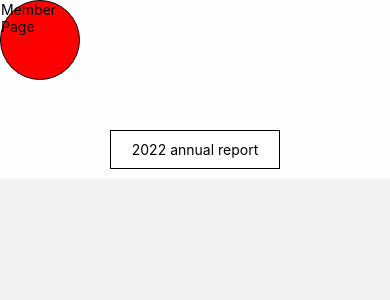
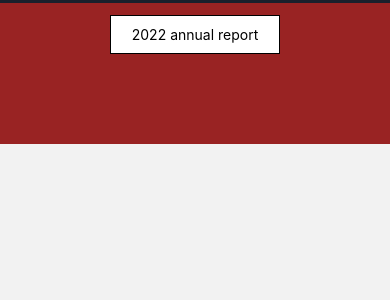
Before and after one commit to qerplunk/PlayForeverApp, a React Native app: screen /Home in a window 390 px wide. Shown: the top 300 px of the page. Built offline with nearby package versions, Linux system fonts and the light colour scheme.

Commit message:
Changed: Home screen; Added: new assets

```diff
--- a/App.js
+++ b/App.js
@@ -1,5 +1,6 @@
 import { NavigationContainer } from '@react-navigation/native';
 import { createStackNavigator } from '@react-navigation/stack';
+import { StatusBar } from 'react-native';
 
 import Home from './Home';
 import MemberPage from './MemberPage';
@@ -9,6 +10,7 @@ const Stack = createStackNavigator();
 export default function App() {
   return (
     <NavigationContainer>
+      <StatusBar hidden={false}/>
       <Stack.Navigator initialRouteName='Home'>
 
         { /* HOME screen */ }
@@ -24,7 +26,6 @@ export default function App() {
           component={MemberPage}
           options={{headerShown: false}}
         />
-
       </Stack.Navigator>
     </NavigationContainer>
   );
--- /dev/null
+++ b/Colors.js
@@ -0,0 +1,3 @@
+export const COLORS = {
+  navy_blue: '#1a202c'
+}
--- a/Home.js
+++ b/Home.js
@@ -1,25 +1,21 @@
 import { React } from 'react';
 import { ScrollView, StyleSheet, SafeAreaView, View, Text, TouchableOpacity } from 'react-native';
 
-const Home = ({ navigation }) => {
+import HomeBanner from './HomeBanner'
+
+const Home = () => {
   return (
     <SafeAreaView style={{backgroundColor:'#fefefe'}}>
 
-      { /* MEMBER LOGO */ }
-      <TouchableOpacity
-        style={styles.member_logo}
-        onPress={() => navigation.navigate('MemberPage')}
-      >
-        <Text>Member Page</Text>
-      </TouchableOpacity>
+      { /* Home banner */ }
+      <HomeBanner/>
 
-      {/* Scrollable area */}
+      { /* Scrollable area */ }
       <ScrollView
-        style={{marginTop: 50, marginBottom: 0, backgroundColor: '#fefefe'}}
+        style={{backgroundColor: '#992323', paddingTop: '3%'}}
         scrollEventThrottle={4}
       >
-
-        {/* Annual Report Button */}
+        { /* Annual Report Button */ }
         <View style={{alignItems:'center'}}>
           <TouchableOpacity
             style={styles.annual_report}
@@ -31,7 +27,7 @@ const Home = ({ navigation }) => {
           </TouchableOpacity>
         </View>
 
-        {/* Content */}
+        { /* Content */ }
 
       </ScrollView>
     </SafeAreaView>
@@ -48,13 +44,6 @@ const styles = StyleSheet.create({
     padding: 10,
     marginBottom: 10,
   },
-  member_logo: {
-    width: 80,
-    height: 80,
-    borderWidth: 1,
-    borderRadius: '100%',
-    backgroundColor: 'red'
-  }
 });
 
 export default Home;
--- /dev/null
+++ b/HomeBanner.js
@@ -0,0 +1,59 @@
+import { React } from 'react';
+import { TouchableOpacity, View, StyleSheet, Image } from 'react-native';
+import { useNavigation } from '@react-navigation/native';
+
+import { COLORS } from './Colors';
+
+const HomeBanner = () => {
+  const navigation = useNavigation();
+
+  return (
+    <View style={banner.background}>
+      <View style={banner.contents}>
+        <Image
+          style={banner.contents.play_forever_logo}
+          source={require('./assets/PlayForeverLogo_image_text_transparent.png')}
+        />
+
+        <TouchableOpacity
+          style={banner.contents.account_button}
+          onPress={() => navigation.navigate('MemberPage')}
+        >
+        </TouchableOpacity>
+
+      </View>
+    </View>
+  );
+};
+
+const banner = StyleSheet.create({
+  background: {
+    backgroundColor: COLORS.navy_blue,
+    height: '2.3%',
+  },
+  contents: {
+    flexDirection: 'row',
+    justifyContent: 'space-between',
+    alignItems: 'center',
+
+    play_forever_logo: {
+      marginTop: '6%',
+      marginLeft: '3%',
+      width: 180,
+      height: 60,
+      resizeMode: 'contain',
+    },
+    account_button: {
+      width: 50,
+      height: 50,
+      borderRadius: '5%',
+      borderWidth: 1,
+      borderColor: 'black',
+      backgroundColor: 'white',
+      marginTop: '6%',
+      marginRight: '2%',
+    }
+  },
+});
+
+export default HomeBanner;
```
Also changed, not shown: assets/PlayForeverLogo_image_text_transparent.png (added).
